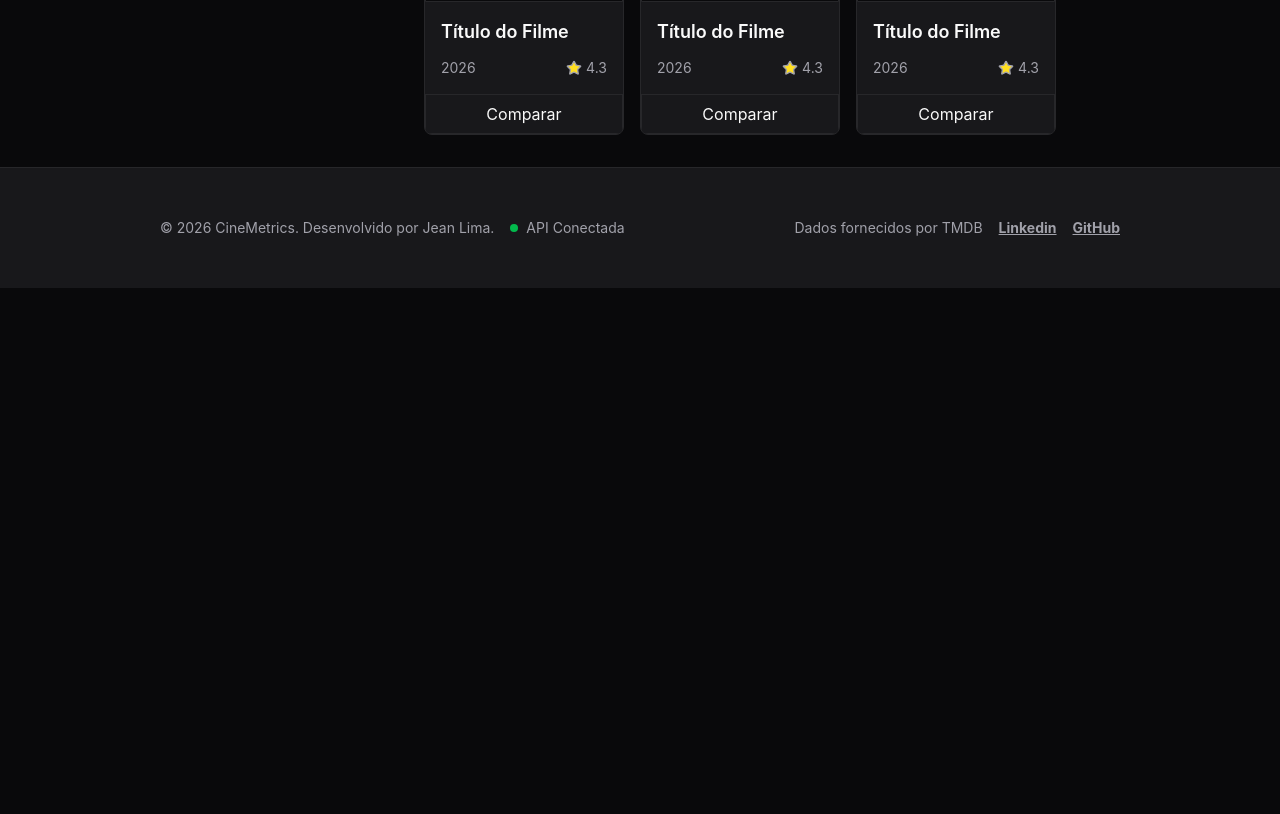
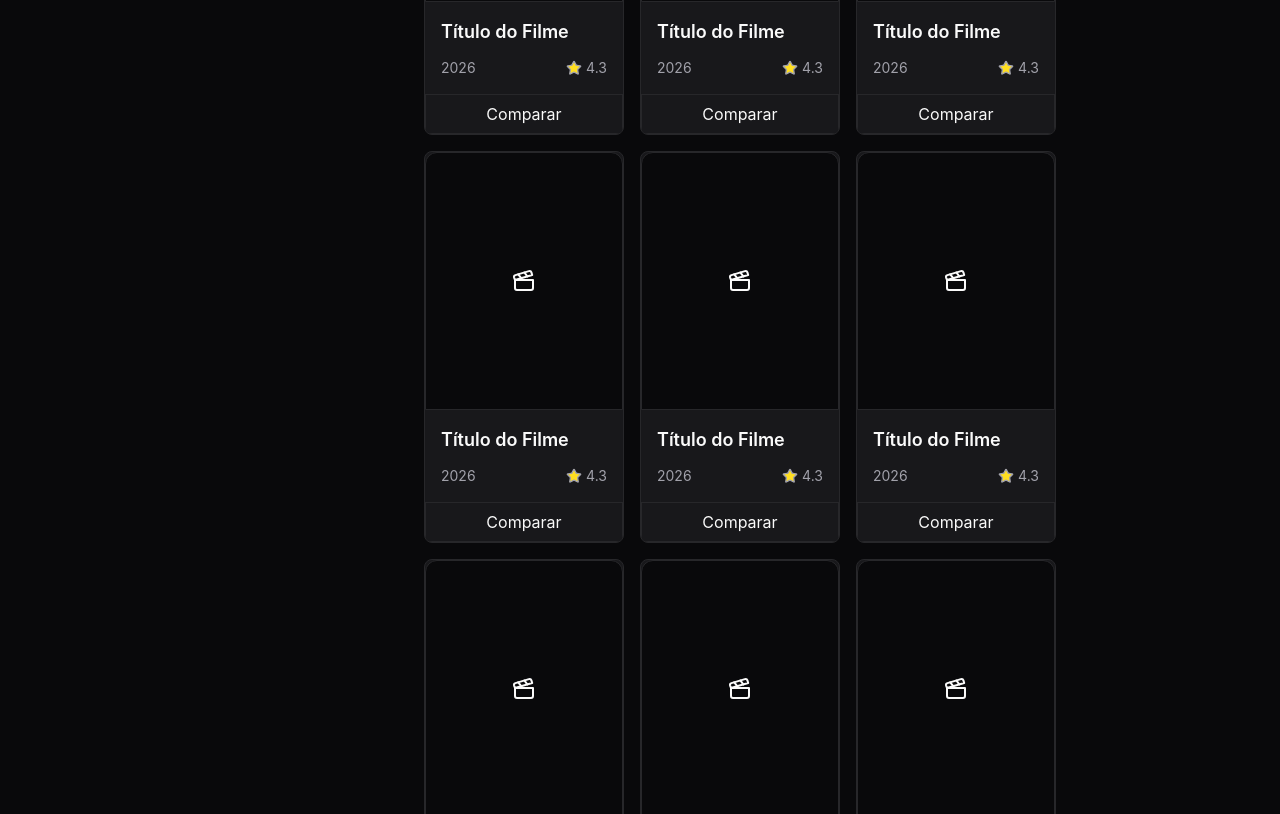
Before and after one commit to jeancarloslima/site-filmes, a React (Vite) app: page / in a window 1280 px wide. Shown: the part 1626-2440 px from the top of the page. Before the commit the page ends 1914 px from the top, so only its background shows below. Built offline with nearby package versions, Linux system fonts and the light colour scheme.

Commit message:
Adicionando mais MovieCards pra testes

```diff
--- a/src/App.tsx
+++ b/src/App.tsx
@@ -25,6 +25,12 @@ function App() {
             <MovieCard movieSelected={false} />
             <MovieCard movieSelected={false} />
             <MovieCard movieSelected={false} />
+            <MovieCard movieSelected={false} />
+            <MovieCard movieSelected={false} />
+            <MovieCard movieSelected={false} />
+            <MovieCard movieSelected={false} />
+            <MovieCard movieSelected={false} />
+            <MovieCard movieSelected={false} />
           </section>
 
           <Dialog numberOfFilms={3} />
```
